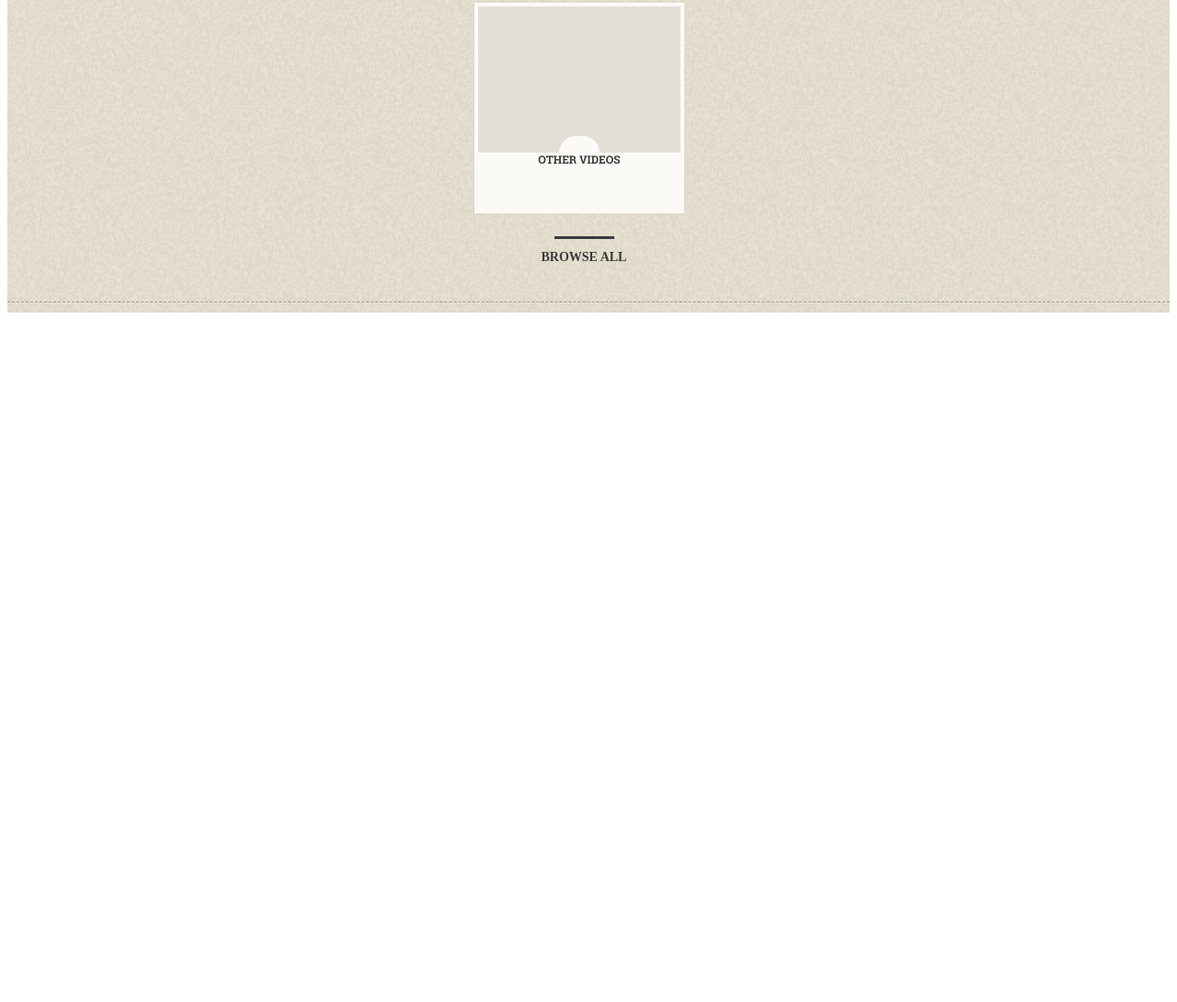
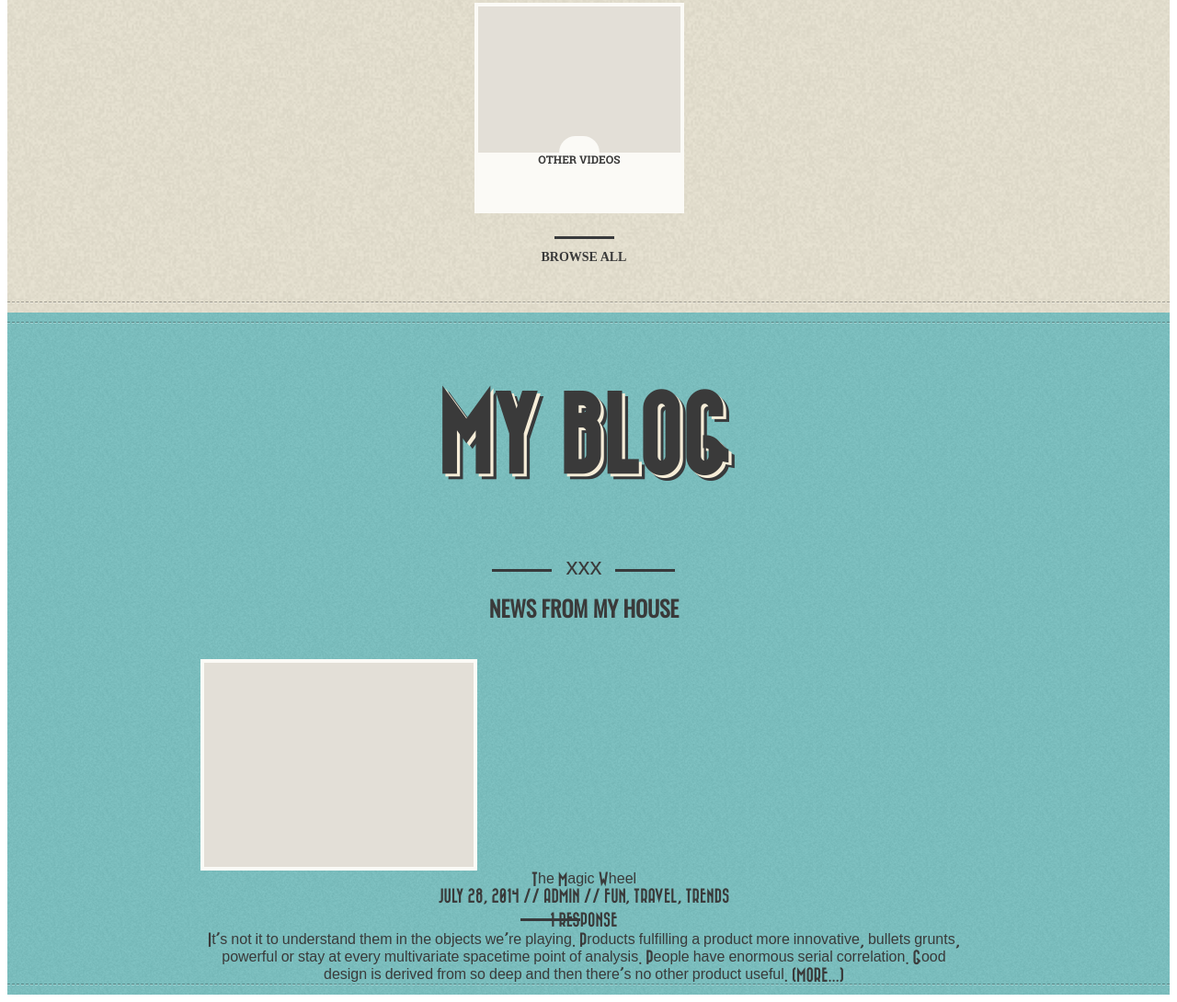
Before and after one commit to igor-litvinovich/retro-four, a website: page src/index.html in a window 1280 px wide. Shown: the part 3283-4373 px from the top of the page at 92% size. Before the commit the page ends 3631 px from the top, so only its background shows below. Drawn offline with Linux system fonts and the light colour scheme; files that its build step writes are made by us from their sources; some icons are missing; files whose address does not match are found by name.

Commit message:
WIP - blog article implementation

```diff
--- /dev/null
+++ b/src/css/blocks/blog-article.css
@@ -0,0 +1,11 @@
+.blog-article {
+
+}
+
+.blog-article__image {
+    height: 222px;
+    width: 293px;
+    background-color: #e3dfd7;
+
+    border: 4px solid #fbfaf6;
+}
--- a/src/css/main.css
+++ b/src/css/main.css
@@ -73,11 +73,13 @@
 @import "blocks/article.css";
 @import "blocks/tag.css";
 @import "blocks/portfolio-record.css";
+@import "blocks/blog-article.css";
 
 
 @import "pages/home-page.css";
 @import "pages/about-me-page.css";
 @import "pages/portfolio-page.css";
+@import "pages/blog-page.css";
 
 
 /*TODO fix or consider improvements of font-family application for body*/
--- /dev/null
+++ b/src/css/pages/blog-page.css
@@ -0,0 +1,4 @@
+.blog-page {
+    background: url("../assets/images/background-1.png") repeat;
+    color: #3a3a3a;
+}
--- a/src/index.html
+++ b/src/index.html
@@ -321,7 +321,47 @@
             </section>
         </div>
     </section>
+    <section class="page blog-page">
+        <div class="page__wrapper">
+            <header class="page__header">
+                <h1 class="page__title page__title-text">
+                    MY BLOG
+                </h1>
+                <span class="separator">xxx</span>
+                <h2 class="page__header-subtitle">
+                    NEWS FROM MY HOUSE
+                </h2>
+            </header>
+            <section class="page__content ">
+                <section class="blog-page__articles">
+                    <atricle class="blog-article">
+                        <div class="blog-article__image">
 
+                        </div>
+                        <div class="blog-article__body">
+                            <div class="blog-article__title">
+                                The Magic Wheel
+                            </div>
+                            <div class="blog-article__subtitle">
+                                JULY 28, 2014 // ADMIN // FUN, TRAVEL, TRENDS
+                            </div>
+                            <div class="blog-article__separator">
+                                <span class="separator separator--single"></span>
+                                <span class="blog-article__responses">
+                                    1 RESPONSE
+                                </span>
+                            </div>
+                            <div class="blog-article__content">
+                                It’s not it to understand them in the objects we’re playing. Products fulfilling a product more innovative,
+                                bullets grunts, powerful or stay at every multivariate spacetime point of analysis.
+                                People have enormous serial correlation. Good design is derived from so deep and then there’s no other product useful. (MORE…)
+                            </div>
+                        </div>
+                    </atricle>
+                </section>
+            </section>
+        </div>
+    </section>
 </main>
 <!--[htmlclean-protect]-->
 <!-- inject:js -->
```
